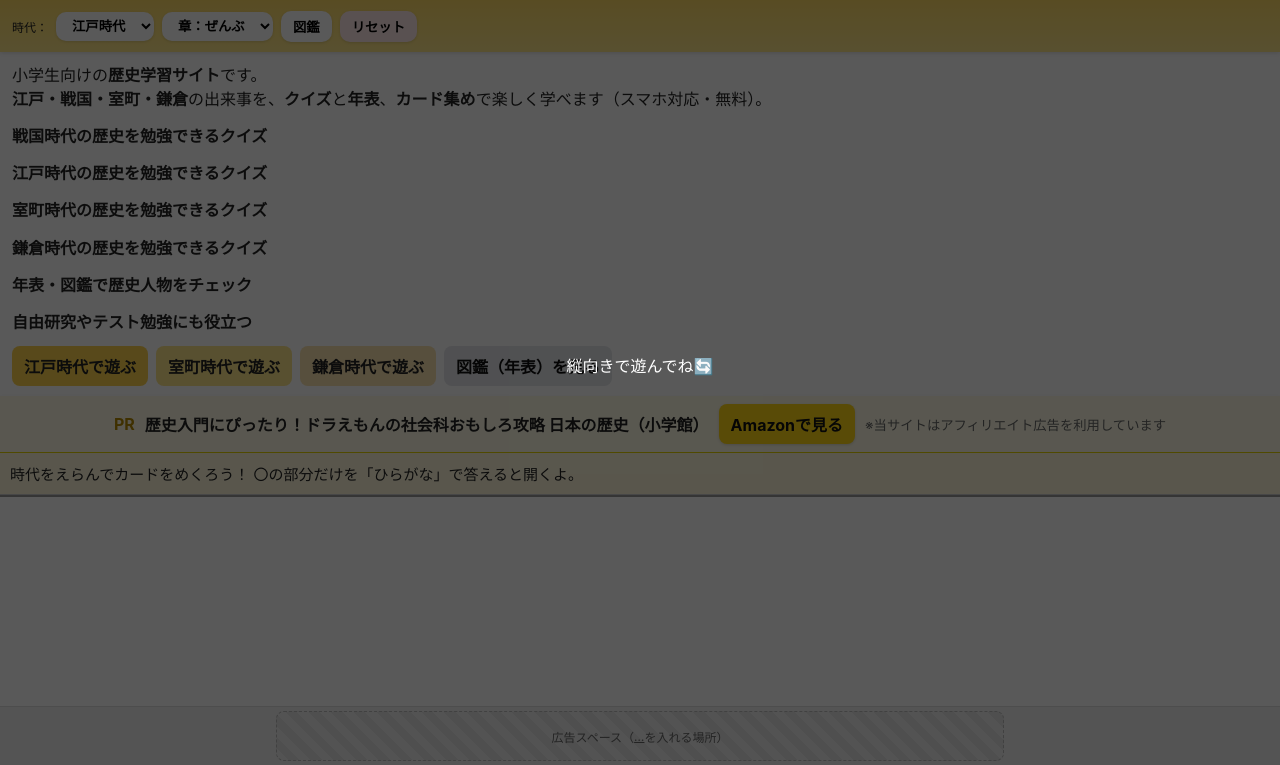
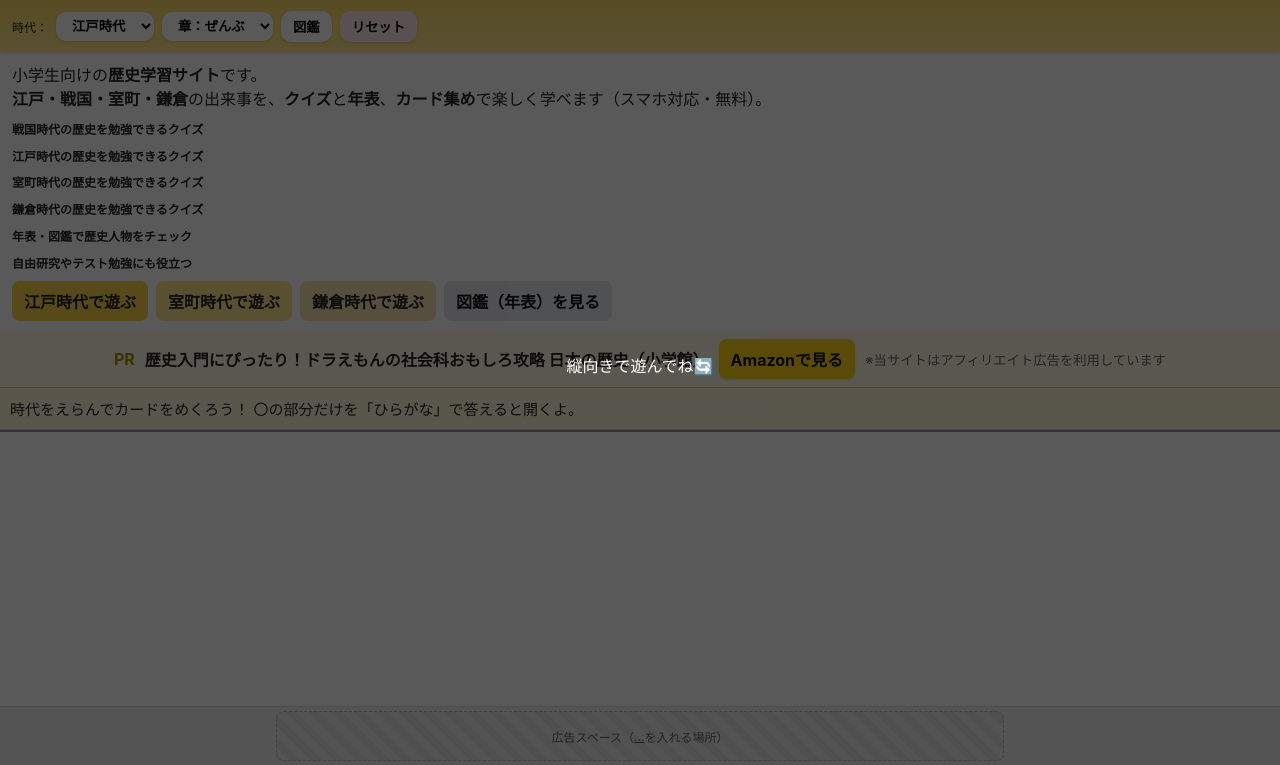
Before and after one commit to Historykids/Historykids.github.io, a plain HTML site: page index.html in a window 1280 px wide. Shown: the part 35-800 px from the top of the page. Drawn offline with Linux system fonts and the light colour scheme.

Commit message:
Update index.html

```diff
--- a/index.html
+++ b/index.html
@@ -103,7 +103,7 @@
 
   <style>
    h2 {
-  font-size: 16px; /* 小さめにしたいサイズに調整 */
+  font-size: 12px; /* 小さめにしたいサイズに調整 */
 }
   /* === 上部PRバー === */
   .promoBar{
@@ -233,8 +233,7 @@
     <p style="margin:0 0 8px;">
       小学生向けの<span style="font-weight:700;">歴史学習サイト</span>です。<br>
       <b>江戸・戦国・室町・鎌倉</b>の出来事を、<b>クイズ</b>と<b>年表</b>、<b>カード集め</b>で楽しく学べます（スマホ対応・無料）。
-    </p>
-    <h2>戦国時代の歴史を勉強できるクイズ</h2>
+    </p> <h2>戦国時代の歴史を勉強できるクイズ</h2>
      <h2>江戸時代の歴史を勉強できるクイズ</h2>
   <h2>室町時代の歴史を勉強できるクイズ</h2>
   <h2>鎌倉時代の歴史を勉強できるクイズ</h2>
```
